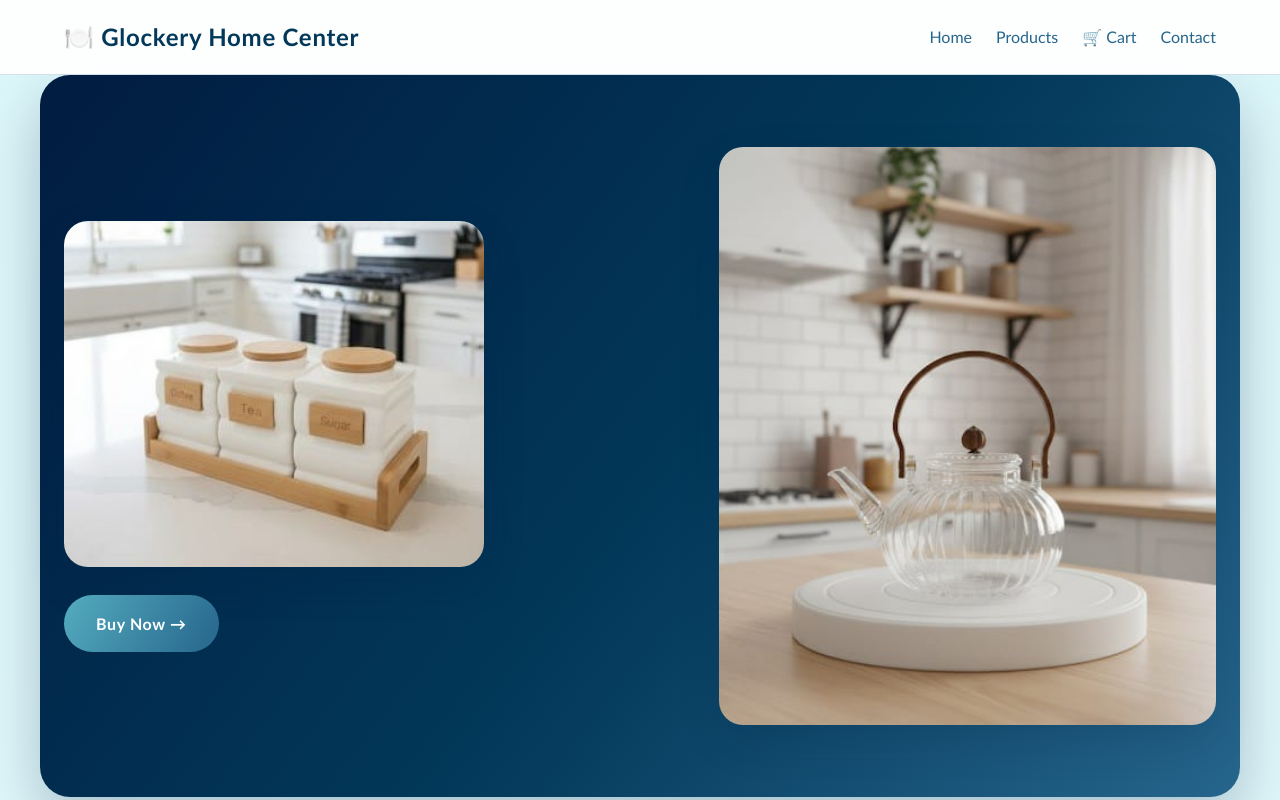
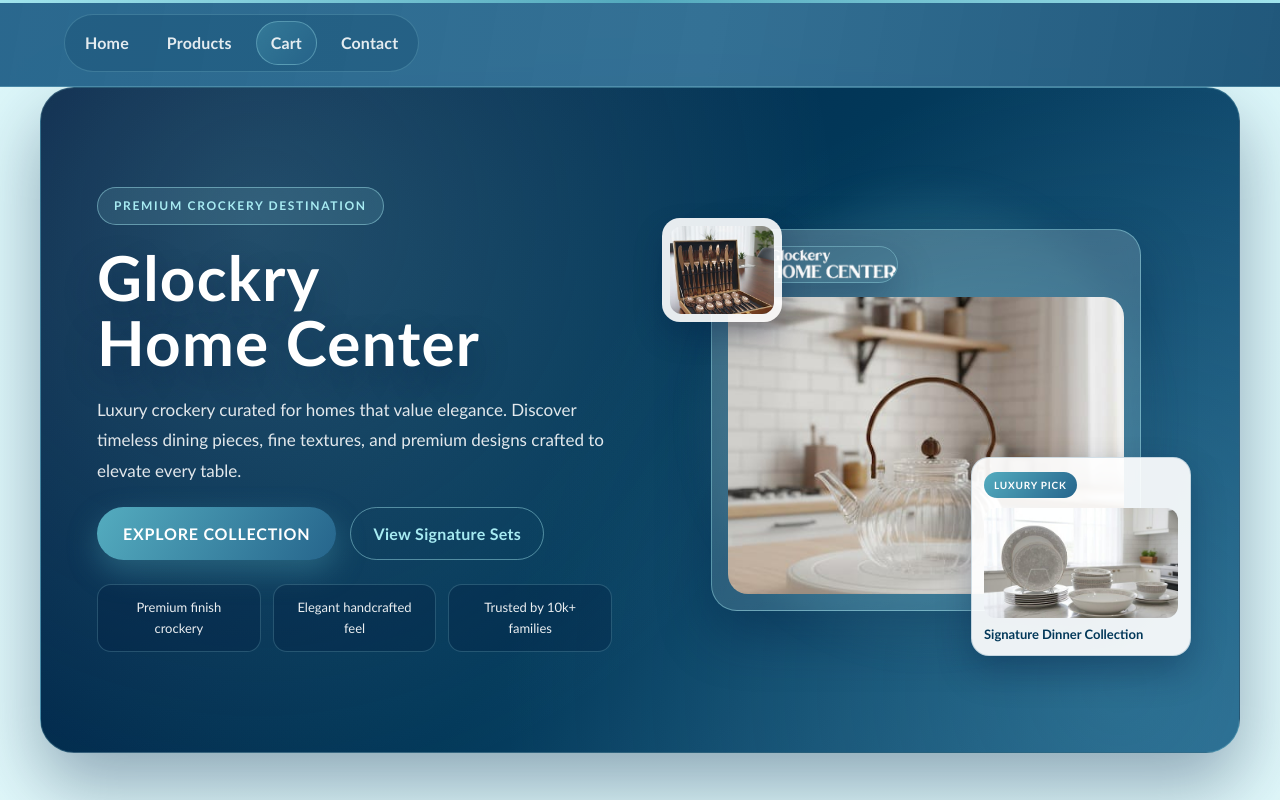
Before and after one commit to hrdsadath/ghc-ecom, a React (Create React App) app in the folder frontend/: page / in a window 1280 px wide. Shown: the top 800 px of the page. Built offline with nearby package versions, Linux system fonts and the light colour scheme.

Commit message:
change entire hero section design

```diff
--- a/frontend/src/data/products.ts
+++ b/frontend/src/data/products.ts
@@ -5,7 +5,7 @@ export const nutsImg = '/img/nuts try.jpeg';
 export const jugImg = '/img/primium jug set.jpeg';
 export const cupImg = '/img/wooden cup and sucer.jpeg';
 export const logo = '/img/LOGO_BIG.png';
-export const denner123 = '/img/dinner set 123.jpeg';
+export const denner123 = '/img/dinner set 1.jpeg';
 export const bowl123 = '/img/cerabowl.jpeg';
 
 export const categories = [
--- a/frontend/src/pages/index.tsx
+++ b/frontend/src/pages/index.tsx
@@ -2,13 +2,11 @@ import React from 'react';
 import { Link } from 'react-router-dom';
 import ProductCard from '../components/ProductCard';
 import { useCart } from '../contexts/CartContext';
-import { categories, products, canisterImg, kettleImg, cutleryImg, nutsImg, jugImg, cupImg,  } from '../data/products';
+import { categories, products, canisterImg, kettleImg, cutleryImg, nutsImg, jugImg, cupImg, denner123, logo } from '../data/products';
 
 const HomePage: React.FC = () => {
     const cartContext = useCart();
     const cartCount = cartContext?.state.items.length || 0;
-
-    // Products are now imported from data/products.ts
 
     const filteredProducts = products;
 
@@ -17,12 +15,12 @@ const HomePage: React.FC = () => {
             {/* Header */}
             <header className="header">
                 <div className="header-content">
-                    <div className="header-logo">🍽️ Glockery Home Center</div>
+                    {/* <div className="header-logo">Glockry Home Center</div> */}
                     <nav className="header-nav">
                         <Link to="/" className="nav-link">Home</Link>
                         <a href="#products" className="nav-link">Products</a>
                         <Link to="/cart" className="cart-link">
-                            🛒 Cart {cartCount > 0 && <span className="cart-badge">{cartCount}</span>}
+                            Cart {cartCount > 0 && <span className="cart-badge">{cartCount}</span>}
                         </Link>
                         <a href="#contact" className="nav-link">Contact</a>
                     </nav>
@@ -30,19 +28,40 @@ const HomePage: React.FC = () => {
             </header>
 
             {/* Hero Section */}
- {/* <img src={logo} alt="Glockery Home Center" className="main-logo"/> */}
             <section className="hero-section">
-
-
-                 <div className="hero-content">
-
-                    <img src={canisterImg} alt="Glockery Home Center" className="hero-logo" />
-                    <Link to="#products" className="hero-cta">Buy Now →</Link>
-                </div>
-                <div className="hero-image">
-                    <img src={kettleImg} alt="Kitchen Canister Set" />
+                <div className="hero-content">
+                    <span className="hero-eyebrow">Premium Crockery Destination</span>
+                    <h1 className="hero-title">Glockry Home Center</h1>
+                    <p className="hero-subtitle">
+                        Luxury crockery curated for homes that value elegance. Discover timeless dining pieces,
+                        fine textures, and premium designs crafted to elevate every table.
+                    </p>
+                    <div className="hero-actions">
+                        <a href="#products" className="hero-cta">Explore Collection</a>
+                        <Link to="/category/sets" className="hero-cta-secondary">View Signature Sets</Link>
+                    </div>
+                    <div className="hero-points">
+                        <div className="hero-point">Premium finish crockery</div>
+                        <div className="hero-point">Elegant handcrafted feel</div>
+                        <div className="hero-point">Trusted by 10k+ families</div>
+                    </div>
                 </div>
 
+                <div className="hero-visual">
+                    <div className="hero-glow" aria-hidden="true"></div>
+                    <div className="hero-frame">
+                        <img src={logo} alt="Glockry Home Center logo" className="hero-logo" />
+                        <img src={kettleImg} alt="Premium kettle collection" className="hero-main-image" />
+                    </div>
+                    <div className="hero-highlight-card">
+                        <span className="hero-highlight-badge">Luxury Pick</span>
+                        <img src={denner123} alt="Signature dinner collection" />
+                        <p>Signature Dinner Collection</p>
+                    </div>
+                    <div className="hero-floating-thumb">
+                        <img src={cutleryImg} alt="Gold cutlery set" />
+                    </div>
+                </div>
             </section>
 
             <section className="category-section">
@@ -129,10 +148,10 @@ const HomePage: React.FC = () => {
                 <h2>Trusted By 10k+ Family</h2>
                 <div className="testimonials-content">
                     <div className="testimonial-logos">
-                        <div className="logo-placeholder">🏠</div>
-                        <div className="logo-placeholder">👨‍👩‍👧‍👦</div>
-                        <div className="logo-placeholder">🏡</div>
-                        <div className="logo-placeholder">🍽️</div>
+                        <div className="logo-placeholder">Home</div>
+                        <div className="logo-placeholder">Family</div>
+                        <div className="logo-placeholder">Style</div>
+                        <div className="logo-placeholder">Kitchen</div>
                     </div>
                     <div className="testimonial-text">
                         <img src={nutsImg} alt="Trusted by customers" />
--- a/frontend/src/styles/globals.css
+++ b/frontend/src/styles/globals.css
@@ -52,48 +52,93 @@ img {
    HEADER
 ========================= */
 .header {
-    background: rgba(255, 255, 255, 0.94);
-    border-bottom: 1px solid var(--border);
+    background: linear-gradient(100deg, rgba(38, 101, 140, 0.98) 0%, rgba(38, 101, 140, 0.92) 55%, rgba(28, 84, 120, 0.98) 100%);
+    border-bottom: 1px solid rgba(167, 235, 242, 0.25);
     position: sticky;
     top: 0;
-    z-index: 50;
-    backdrop-filter: blur(8px);
+    z-index: 80;
+    backdrop-filter: blur(10px);
+    overflow: hidden;
+}
+
+.header::before {
+    content: '';
+    position: absolute;
+    left: 0;
+    right: 0;
+    top: 0;
+    height: 3px;
+    background: linear-gradient(90deg, rgba(167, 235, 242, 0.95), rgba(84, 172, 191, 0.95), rgba(167, 235, 242, 0.95));
+    pointer-events: none;
+}
+
+.header::after {
+    content: '';
+    position: absolute;
+    left: 0;
+    right: 0;
+    bottom: -1px;
+    height: 1px;
+    background: linear-gradient(90deg, transparent, rgba(167, 235, 242, 0.65), transparent);
+    pointer-events: none;
 }
 
 .header-content {
     max-width: 1200px;
     margin: 0 auto;
-    padding: 18px 24px;
+    padding: 14px 24px;
     display: flex;
     justify-content: space-between;
     align-items: center;
     gap: 24px;
+    position: relative;
+    z-index: 1;
 }
 
 .header-logo {
-    font-size: 24px;
+    font-size: 22px;
     font-weight: 700;
-    letter-spacing: 0.03em;
-    color: var(--deep);
+    letter-spacing: 0.09em;
+    text-transform: uppercase;
+    color: var(--ice);
+    text-shadow: 0 8px 24px rgba(1, 28, 64, 0.45);
+    padding: 8px 14px;
+    border: 1px solid rgba(167, 235, 242, 0.28);
+    border-radius: 999px;
+    background: rgba(22, 78, 114, 0.42);
 }
 
 .header-nav {
     display: flex;
-    gap: 24px;
+    gap: 10px;
     align-items: center;
     flex-wrap: wrap;
+    padding: 6px;
+    border-radius: 999px;
+    background: rgba(20, 74, 109, 0.34);
+    border: 1px solid rgba(167, 235, 242, 0.2);
 }
 
 .nav-link,
 .cart-link {
-    font-weight: 500;
-    color: var(--text-light);
-    transition: color var(--transition);
+    font-weight: 600;
+    color: rgba(255, 255, 255, 0.88);
+    transition: color var(--transition), background var(--transition), transform var(--transition);
+    padding: 8px 14px;
+    border-radius: 999px;
+    letter-spacing: 0.01em;
 }
 
 .nav-link:hover,
 .cart-link:hover {
-    color: var(--text);
+    color: var(--white);
+    background: rgba(167, 235, 242, 0.14);
+    transform: translateY(-1px);
+}
+
+.cart-link {
+    background: linear-gradient(130deg, rgba(84, 172, 191, 0.34), rgba(38, 101, 140, 0.55));
+    border: 1px solid rgba(167, 235, 242, 0.34);
 }
 
 .cart-badge {
@@ -102,12 +147,13 @@ img {
     justify-content: center;
     min-width: 20px;
     min-height: 20px;
-    background: var(--primary);
-    color: var(--white);
+    background: linear-gradient(130deg, var(--ice), var(--aqua));
+    color: var(--midnight);
     border-radius: 999px;
     font-size: 12px;
     font-weight: 700;
     margin-left: 8px;
+    box-shadow: 0 6px 18px rgba(167, 235, 242, 0.45);
 }
 
 /* =========================
@@ -116,33 +162,74 @@ img {
 .hero-section {
     max-width: 1200px;
     margin: 0 auto;
-    padding: 72px 24px;
+    padding: 72px 56px;
     display: grid;
-    grid-template-columns: 1.1fr 0.9fr;
-    gap: 48px;
+    grid-template-columns: 1fr 1fr;
+    gap: 56px;
     align-items: center;
-    background: linear-gradient(128deg, var(--midnight) 0%, var(--deep) 54%, var(--ocean) 100%);
-    border-radius: 30px;
-    box-shadow: 0 24px 60px rgba(1, 28, 64, 0.25);
-}
-.main-logo{
-        background-color: black;
-    width: 100%;
-     margin: 0 auto;
+    background:
+        radial-gradient(circle at 18% 20%, rgba(167, 235, 242, 0.2), transparent 52%),
+        radial-gradient(circle at 90% 90%, rgba(84, 172, 191, 0.22), transparent 50%),
+        linear-gradient(126deg, var(--midnight) 0%, var(--deep) 52%, var(--ocean) 100%);
+    border-radius: 34px;
+    border: 1px solid rgba(167, 235, 242, 0.22);
+    box-shadow: 0 32px 70px rgba(1, 28, 64, 0.36);
+    overflow: hidden;
+    position: relative;
 }
 
 .hero-content {
     display: flex;
     flex-direction: column;
     justify-content: center;
-    gap: 28px;
+    gap: 20px;
+    position: relative;
+    z-index: 2;
+}
+
+.hero-eyebrow {
+    width: fit-content;
+    display: inline-flex;
+    align-items: center;
+    padding: 8px 16px;
+    border-radius: 999px;
+    border: 1px solid rgba(167, 235, 242, 0.45);
+    background: rgba(167, 235, 242, 0.12);
+    color: var(--ice);
+    font-size: 12px;
+    font-weight: 700;
+    letter-spacing: 0.14em;
+    text-transform: uppercase;
+}
+
+.hero-title {
+    font-size: clamp(36px, 5vw, 62px);
+    line-height: 1.05;
+    color: var(--white);
+    letter-spacing: 0.02em;
+    text-wrap: balance;
+    text-shadow: 0 14px 34px rgba(1, 28, 64, 0.42);
+}
+
+.hero-subtitle {
+    max-width: 560px;
+    color: rgba(255, 255, 255, 0.88);
+    font-size: 17px;
+    line-height: 1.8;
+}
+
+.hero-actions {
+    display: flex;
+    align-items: center;
+    gap: 14px;
+    flex-wrap: wrap;
 }
 
 .hero-logo {
-    width: 100%;
-    max-width: 420px;
-    border-radius: 24px;
-    box-shadow: var(--shadow);
+    width: 170px;
+    border-radius: 20px;
+    box-shadow: 0 18px 38px rgba(1, 28, 64, 0.32);
+    border: 1px solid rgba(167, 235, 242, 0.35);
 }
 
 .hero-cta {
@@ -150,29 +237,151 @@ img {
     align-items: center;
     justify-content: center;
     width: fit-content;
-    padding: 16px 32px;
+    padding: 14px 26px;
     background: linear-gradient(120deg, var(--aqua) 0%, var(--ocean) 100%);
     color: var(--white);
     border-radius: 999px;
     font-weight: 700;
-    letter-spacing: 0.04em;
-    transition: transform var(--transition), background var(--transition);
+    letter-spacing: 0.05em;
+    text-transform: uppercase;
+    box-shadow: 0 12px 30px rgba(84, 172, 191, 0.34);
+    transition: transform var(--transition), background var(--transition), box-shadow var(--transition);
 }
 
 .hero-cta:hover {
     transform: translateY(-2px);
     background: linear-gradient(120deg, var(--ocean) 0%, var(--deep) 100%);
+    box-shadow: 0 18px 38px rgba(38, 101, 140, 0.4);
 }
 
-.hero-image {
-    display: flex;
+.hero-cta-secondary {
+    display: inline-flex;
+    align-items: center;
     justify-content: center;
-    align-items: center;
+    padding: 13px 22px;
+    border-radius: 999px;
+    border: 1px solid rgba(167, 235, 242, 0.45);
+    color: var(--ice);
+    font-weight: 600;
+    letter-spacing: 0.02em;
+    transition: background var(--transition), transform var(--transition);
 }
 
-.hero-image img {
-    border-radius: 24px;
-    box-shadow: var(--shadow);
+.hero-cta-secondary:hover {
+    background: rgba(167, 235, 242, 0.12);
+    transform: translateY(-2px);
+}
+
+.hero-points {
+    display: grid;
+    grid-template-columns: repeat(3, minmax(0, 1fr));
+    gap: 12px;
+    margin-top: 4px;
+}
+
+.hero-point {
+    padding: 12px 14px;
+    border-radius: 14px;
+    background: rgba(1, 28, 64, 0.32);
+    border: 1px solid rgba(167, 235, 242, 0.2);
+    color: rgba(255, 255, 255, 0.92);
+    font-size: 13px;
+    text-align: center;
+}
+
+.hero-visual {
+    position: relative;
+    min-height: 520px;
+    display: flex;
+    align-items: center;
+    justify-content: center;
+}
+
+.hero-glow {
+    position: absolute;
+    width: 86%;
+    height: 86%;
+    border-radius: 50%;
+    background: radial-gradient(circle, rgba(84, 172, 191, 0.42), rgba(84, 172, 191, 0));
+    filter: blur(16px);
+}
+
+.hero-frame {
+    position: relative;
+    width: min(430px, 100%);
+    border-radius: 26px;
+    padding: 16px;
+    background: linear-gradient(160deg, rgba(255, 255, 255, 0.22), rgba(255, 255, 255, 0.08));
+    border: 1px solid rgba(167, 235, 242, 0.42);
+    backdrop-filter: blur(8px);
+    z-index: 2;
+    box-shadow: 0 24px 52px rgba(1, 28, 64, 0.35);
+}
+
+.hero-main-image {
+    border-radius: 20px;
+    width: 100%;
+    aspect-ratio: 4 / 3;
+    object-fit: cover;
+    margin-top: 14px;
+}
+
+.hero-highlight-card {
+    position: absolute;
+    right: -8px;
+    bottom: 24px;
+    width: min(220px, 48%);
+    border-radius: 18px;
+    padding: 12px;
+    background: rgba(255, 255, 255, 0.92);
+    border: 1px solid rgba(38, 101, 140, 0.2);
+    box-shadow: 0 16px 34px rgba(1, 28, 64, 0.3);
+    z-index: 3;
+}
+
+.hero-highlight-badge {
+    display: inline-flex;
+    padding: 5px 10px;
+    border-radius: 999px;
+    background: linear-gradient(130deg, var(--aqua), var(--ocean));
+    color: var(--white);
+    font-size: 10px;
+    font-weight: 700;
+    letter-spacing: 0.08em;
+    text-transform: uppercase;
+}
+
+.hero-highlight-card img {
+    margin-top: 10px;
+    border-radius: 12px;
+    height: 110px;
+    object-fit: cover;
+}
+
+.hero-highlight-card p {
+    margin-top: 8px;
+    color: var(--deep);
+    font-size: 13px;
+    font-weight: 700;
+    line-height: 1.3;
+}
+
+.hero-floating-thumb {
+    position: absolute;
+    left: -6px;
+    top: 58px;
+    width: 120px;
+    border-radius: 18px;
+    padding: 8px;
+    background: rgba(255, 255, 255, 0.9);
+    box-shadow: 0 14px 28px rgba(1, 28, 64, 0.26);
+    z-index: 3;
+}
+
+.hero-floating-thumb img {
+    border-radius: 12px;
+    height: 88px;
+    object-fit: cover;
 }
 
 .category-section {
@@ -1039,26 +1248,65 @@ img {
     }
 
     .hero-section {
-        gap: 28px;
+        grid-template-columns: 1fr;
+        padding: 56px 26px;
+        gap: 30px;
+    }
+
+    .hero-title {
+        font-size: clamp(34px, 6vw, 52px);
+    }
+
+    .hero-subtitle {
+        max-width: none;
+    }
+
+    .hero-points {
+        grid-template-columns: repeat(3, minmax(0, 1fr));
+    }
+
+    .hero-visual {
+        min-height: 480px;
+    }
+
+    .hero-highlight-card {
+        right: 20px;
     }
 }
 
 @media (max-width: 760px) {
     .header-content {
         flex-direction: column;
-        align-items: stretch;
-        padding: 18px 16px;
+        align-items: center;
+        padding: 14px 16px;
+        gap: 12px;
     }
 
     .header-nav {
         justify-content: center;
-        gap: 16px;
+        gap: 8px;
+        width: 100%;
+        border-radius: 18px;
+        padding: 8px;
+    }
+
+    .header-logo {
+        font-size: 17px;
+        letter-spacing: 0.06em;
+        text-align: center;
+    }
+
+    .nav-link,
+    .cart-link {
+        flex: 1 1 auto;
+        text-align: center;
+        padding: 8px 10px;
     }
 
     .hero-section {
-        grid-template-columns: 1fr 1fr;
-        padding: 52px 16px 32px;
-        gap: 16px;
+        grid-template-columns: 1fr;
+        padding: 44px 16px 24px;
+        gap: 24px;
     }
 
     .features-section,
@@ -1087,12 +1335,48 @@ img {
     }
 
     .hero-logo,
-    .hero-image img,
     .product-card-large img,
     .about-item img,
     .banner-images img,
     .testimonial-text img {
         border-radius: 20px;
+    }
+
+    .hero-actions {
+        flex-direction: column;
+        align-items: flex-start;
+    }
+
+    .hero-points {
+        grid-template-columns: 1fr;
+    }
+
+    .hero-visual {
+        min-height: 400px;
+    }
+
+    .hero-frame {
+        width: 100%;
+    }
+
+    .hero-floating-thumb {
+        width: 96px;
+        left: 2px;
+        top: 34px;
+    }
+
+    .hero-floating-thumb img {
+        height: 64px;
+    }
+
+    .hero-highlight-card {
+        width: 170px;
+        right: 2px;
+        bottom: 12px;
+    }
+
+    .hero-highlight-card img {
+        height: 86px;
     }
 
     .product-card {
```
